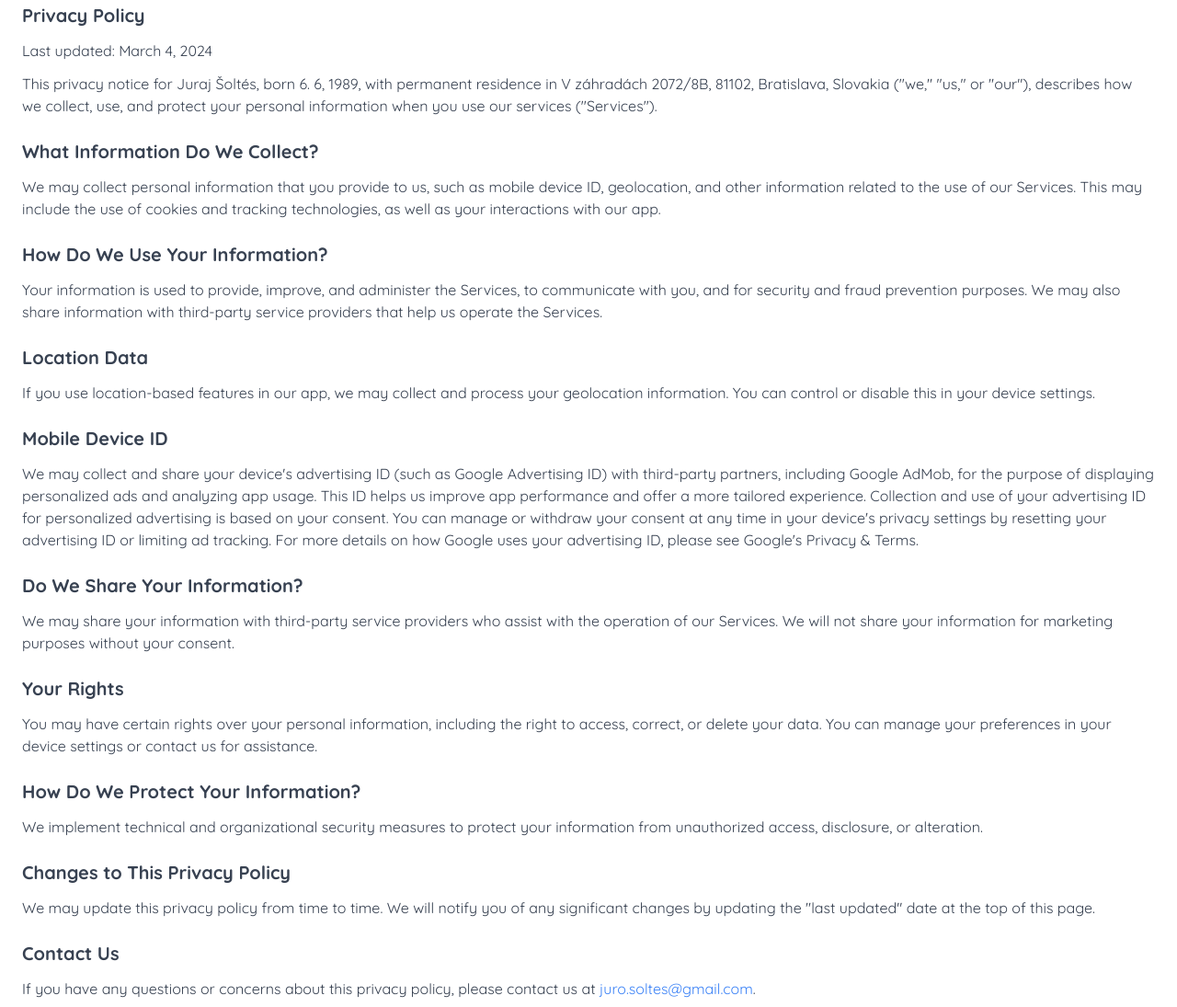
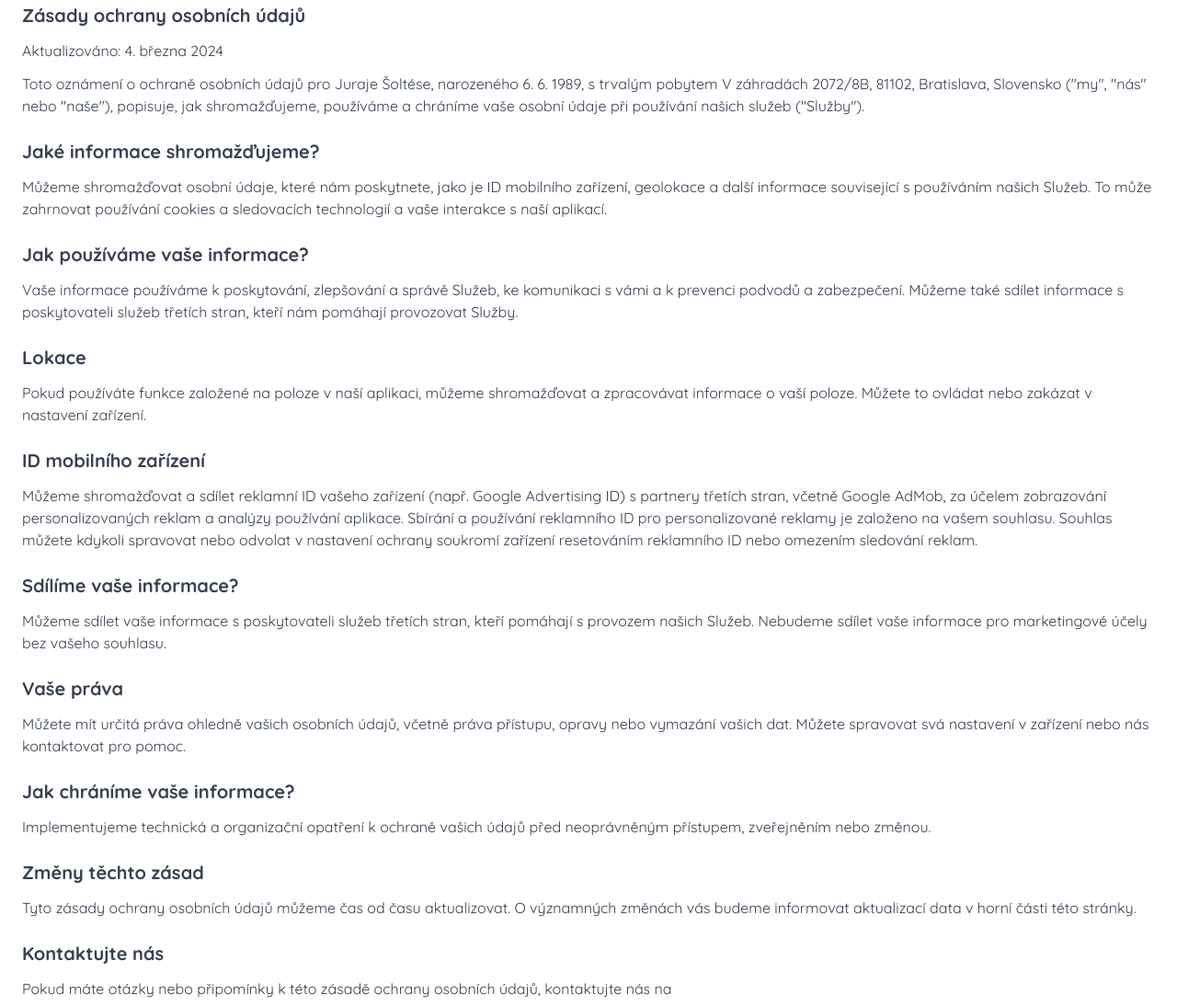
Before and after one commit to hadamove/happybin-web, a website: page privacy_policy.html in a window 1280 px wide. Shown: the part 177-1272 px from the top of the page at 92% size. Drawn offline with Linux system fonts and the light colour scheme.

Commit message:
Localize the privacy policy

```diff
--- a/privacy_policy.html
+++ b/privacy_policy.html
@@ -4,7 +4,7 @@
 <head>
   <meta charset="UTF-8">
   <meta name="viewport" content="width=device-width, initial-scale=1.0">
-  <title>Happy Bin - GDPR</title>
+  <title>Happy Bin - Privacy policy</title>
   <link href="https://fonts.googleapis.com/css2?family=Quicksand:wght@400;500;700&display=swap" rel="stylesheet">
   <link rel="stylesheet" href="./src/css/style.out.css">
   <style>
@@ -22,69 +22,69 @@
   <!-- MAIN CONTENT -->
   <main class="container mx-auto my-4 px-6 flex-grow flex flex-col py-12">
     <section class="mb-6">
-      <h2 class="text-xl font-bold mb-3">Privacy Policy</h2>
-      <p class="mb-3">Last updated: March 4, 2024</p>
-      <p>This privacy notice for Juraj Šoltés, born 6. 6, 1989, with permanent residence in V záhradách 2072/8B, 81102, Bratislava, Slovakia ("we," "us," or "our"), describes how we collect, use, and protect your personal information when you use our services ("Services").</p>
+      <h2 data-i18n="privacy.heading" class="text-xl font-bold mb-3">Privacy Policy</h2>
+      <p data-i18n="privacy.lastUpdated" class="mb-3">Last updated: March 4, 2024</p>
+      <p data-i18n="privacy.intro.p">This privacy notice for Juraj Šoltés, born 6. 6, 1989, with permanent residence in V záhradách 2072/8B, 81102, Bratislava, Slovakia ("we," "us," or "our"), describes how we collect, use, and protect your personal information when you use our services ("Services").</p>
     </section>
 
     <section class="mb-6">
-      <h2 class="text-xl font-bold mb-3">What Information Do We Collect?</h2>
-      <p>We may collect personal information that you provide to us, such as mobile device ID, geolocation, and other information related to the use of our Services. This may include the use of cookies and tracking technologies, as well as your interactions with our app.</p>
+      <h2 data-i18n="privacy.what.title" class="text-xl font-bold mb-3">What Information Do We Collect?</h2>
+      <p data-i18n="privacy.what.p">We may collect personal information that you provide to us, such as mobile device ID, geolocation, and other information related to the use of our Services. This may include the use of cookies and tracking technologies, as well as your interactions with our app.</p>
     </section>
 
     <section class="mb-6">
-      <h2 class="text-xl font-bold mb-3">How Do We Use Your Information?</h2>
-      <p>Your information is used to provide, improve, and administer the Services, to communicate with you, and for security and fraud prevention purposes. We may also share information with third-party service providers that help us operate the Services.</p>
+      <h2 data-i18n="privacy.how.title" class="text-xl font-bold mb-3">How Do We Use Your Information?</h2>
+      <p data-i18n="privacy.how.p">Your information is used to provide, improve, and administer the Services, to communicate with you, and for security and fraud prevention purposes. We may also share information with third-party service providers that help us operate the Services.</p>
     </section>
 
     <section class="mb-6">
-      <h2 class="text-xl font-bold mb-3">Location Data</h2>
-      <p>If you use location-based features in our app, we may collect and process your geolocation information. You can control or disable this in your device settings.</p>
+      <h2 data-i18n="privacy.location.title" class="text-xl font-bold mb-3">Location Data</h2>
+      <p data-i18n="privacy.location.p">If you use location-based features in our app, we may collect and process your geolocation information. You can control or disable this in your device settings.</p>
     </section>
 
     <section class="mb-6">
-        <h2 class="text-xl font-bold mb-3">Mobile Device ID</h2>
-        <p>
-            We may collect and share your device's advertising ID (such as Google Advertising ID) with third-party partners, including Google AdMob, for the purpose of displaying personalized ads and analyzing app usage. This ID helps us improve app performance and offer a more tailored experience.
+    <h2 data-i18n="privacy.device.title" class="text-xl font-bold mb-3">Mobile Device ID</h2>
+    <p data-i18n="privacy.device.p">
+      We may collect and share your device's advertising ID (such as Google Advertising ID) with third-party partners, including Google AdMob, for the purpose of displaying personalized ads and analyzing app usage. This ID helps us improve app performance and offer a more tailored experience.
 
-            Collection and use of your advertising ID for personalized advertising is based on your consent. You can manage or withdraw your consent at any time in your device's privacy settings by resetting your advertising ID or limiting ad tracking.
+      Collection and use of your advertising ID for personalized advertising is based on your consent. You can manage or withdraw your consent at any time in your device's privacy settings by resetting your advertising ID or limiting ad tracking.
 
-            For more details on how Google uses your advertising ID, please see Google's Privacy & Terms.
-        </p>
+      For more details on how Google uses your advertising ID, please see Google's Privacy & Terms.
+    </p>
     </section>
 
     <section class="mb-6">
-      <h2 class="text-xl font-bold mb-3">Do We Share Your Information?</h2>
-      <p>We may share your information with third-party service providers who assist with the operation of our Services. We will not share your information for marketing purposes without your consent.</p>
+      <h2 data-i18n="privacy.share.title" class="text-xl font-bold mb-3">Do We Share Your Information?</h2>
+      <p data-i18n="privacy.share.p">We may share your information with third-party service providers who assist with the operation of our Services. We will not share your information for marketing purposes without your consent.</p>
     </section>
 
     <section class="mb-6">
-      <h2 class="text-xl font-bold mb-3">Your Rights</h2>
-      <p>You may have certain rights over your personal information, including the right to access, correct, or delete your data. You can manage your preferences in your device settings or contact us for assistance.</p>
+      <h2 data-i18n="privacy.rights.title" class="text-xl font-bold mb-3">Your Rights</h2>
+      <p data-i18n="privacy.rights.p">You may have certain rights over your personal information, including the right to access, correct, or delete your data. You can manage your preferences in your device settings or contact us for assistance.</p>
     </section>
 
     <section class="mb-6">
-      <h2 class="text-xl font-bold mb-3">How Do We Protect Your Information?</h2>
-      <p>We implement technical and organizational security measures to protect your information from unauthorized access, disclosure, or alteration.</p>
+      <h2 data-i18n="privacy.protect.title" class="text-xl font-bold mb-3">How Do We Protect Your Information?</h2>
+      <p data-i18n="privacy.protect.p">We implement technical and organizational security measures to protect your information from unauthorized access, disclosure, or alteration.</p>
     </section>
 
     <section class="mb-6">
-      <h2 class="text-xl font-bold mb-3">Changes to This Privacy Policy</h2>
-      <p>We may update this privacy policy from time to time. We will notify you of any significant changes by updating the "last updated" date at the top of this page.</p>
+      <h2 data-i18n="privacy.changes.title" class="text-xl font-bold mb-3">Changes to This Privacy Policy</h2>
+      <p data-i18n="privacy.changes.p">We may update this privacy policy from time to time. We will notify you of any significant changes by updating the "last updated" date at the top of this page.</p>
     </section>
 
     <section>
-      <h2 class="text-xl font-bold mb-3">Contact Us</h2>
-      <p>If you have any questions or concerns about this privacy policy, please contact us at <a href="mailto:juro.soltes@gmail.com" class="text-blue-500 hover:text-blue-400">juro.soltes@gmail.com</a>.</p>
+      <h2 data-i18n="privacy.contact.title" class="text-xl font-bold mb-3">Contact Us</h2>
+      <p data-i18n="privacy.contact.p">If you have any questions or concerns about this privacy policy, please contact us at <a data-i18n="privacy.contact.email" data-i18n-attr="href" class="text-blue-500 hover:text-blue-400">juro.soltes@gmail.com</a>.</p>
     </section>
   </main>
 
   <!-- FOOTER -->
   <footer class="p-6 border border-gray-300 bg-lime-100">
     <div class="text-center gap-2">
-      <a href="mailto:juraj@happybin.eu" class="text-blue-500 hover:text-blue-400">Kontakt</a>
+      <a data-i18n="footer.contact" href="mailto:juraj@happybin.eu" class="text-blue-500 hover:text-blue-400">Kontakt</a>
     </div>
-    <p class="text-center mt-4">© 2024 Happy Bin. Všechna práva vyhrazena.</p>
+    <p data-i18n="footer.copyright" class="text-center mt-4">© 2024 Happy Bin. Všechna práva vyhrazena.</p>
   </footer>
 
   <!-- MENU TOGGLE SCRIPT -->
--- a/src/locales/cs.json
+++ b/src/locales/cs.json
@@ -16,5 +16,19 @@
     },
     "download": { "cta": "📱 Stáhněte si aplikaci", "p": "Stáhněte si aplikaci \"Happy Bin\" a připojte se k nám v cestě za zelenějšími městy!" }
   },
-  "footer": { "copyright": "© 2024 Happy Bin. Všechna práva vyhrazena." }
+  "privacy": {
+    "heading": "Zásady ochrany osobních údajů",
+    "lastUpdated": "Aktualizováno: 4. března 2024",
+    "intro": { "p": "Toto oznámení o ochraně osobních údajů pro Juraje Šoltése, narozeného 6. 6. 1989, s trvalým pobytem V záhradách 2072/8B, 81102, Bratislava, Slovensko (\"my\", \"nás\" nebo \"naše\"), popisuje, jak shromažďujeme, používáme a chráníme vaše osobní údaje při používání našich služeb (\"Služby\")." },
+    "what": { "title": "Jaké informace shromažďujeme?", "p": "Můžeme shromažďovat osobní údaje, které nám poskytnete, jako je ID mobilního zařízení, geolokace a další informace související s používáním našich Služeb. To může zahrnovat používání cookies a sledovacích technologií a vaše interakce s naší aplikací." },
+    "how": { "title": "Jak používáme vaše informace?", "p": "Vaše informace používáme k poskytování, zlepšování a správě Služeb, ke komunikaci s vámi a k prevenci podvodů a zabezpečení. Můžeme také sdílet informace s poskytovateli služeb třetích stran, kteří nám pomáhají provozovat Služby." },
+    "location": { "title": "Lokace", "p": "Pokud používáte funkce založené na poloze v naší aplikaci, můžeme shromažďovat a zpracovávat informace o vaší poloze. Můžete to ovládat nebo zakázat v nastavení zařízení." },
+    "device": { "title": "ID mobilního zařízení", "p": "Můžeme shromažďovat a sdílet reklamní ID vašeho zařízení (např. Google Advertising ID) s partnery třetích stran, včetně Google AdMob, za účelem zobrazování personalizovaných reklam a analýzy používání aplikace. Sbírání a používání reklamního ID pro personalizované reklamy je založeno na vašem souhlasu. Souhlas můžete kdykoli spravovat nebo odvolat v nastavení ochrany soukromí zařízení resetováním reklamního ID nebo omezením sledování reklam." },
+    "share": { "title": "Sdílíme vaše informace?", "p": "Můžeme sdílet vaše informace s poskytovateli služeb třetích stran, kteří pomáhají s provozem našich Služeb. Nebudeme sdílet vaše informace pro marketingové účely bez vašeho souhlasu." },
+    "rights": { "title": "Vaše práva", "p": "Můžete mít určitá práva ohledně vašich osobních údajů, včetně práva přístupu, opravy nebo vymazání vašich dat. Můžete spravovat svá nastavení v zařízení nebo nás kontaktovat pro pomoc." },
+    "protect": { "title": "Jak chráníme vaše informace?", "p": "Implementujeme technická a organizační opatření k ochraně vašich údajů před neoprávněným přístupem, zveřejněním nebo změnou." },
+    "changes": { "title": "Změny těchto zásad", "p": "Tyto zásady ochrany osobních údajů můžeme čas od času aktualizovat. O významných změnách vás budeme informovat aktualizací data v horní části této stránky." },
+    "contact": { "title": "Kontaktujte nás", "p": "Pokud máte otázky nebo připomínky k této zásadě ochrany osobních údajů, kontaktujte nás na", "email": "mailto:juro.soltes@gmail.com" }
+  },
+  "footer": { "contact": "Kontakt", "copyright": "© 2024 Happy Bin. Všechna práva vyhrazena." }
 }
```
Also changed, not shown: src/js/header.js (+19 -2 lines), src/locales/en.json (+15 -1 lines), src/locales/sk.json (+15 -1 lines), src/css/style.out.css, 1 other file.
